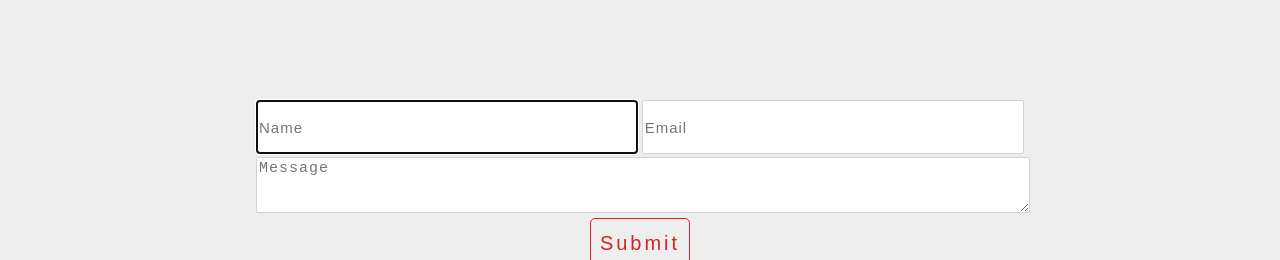
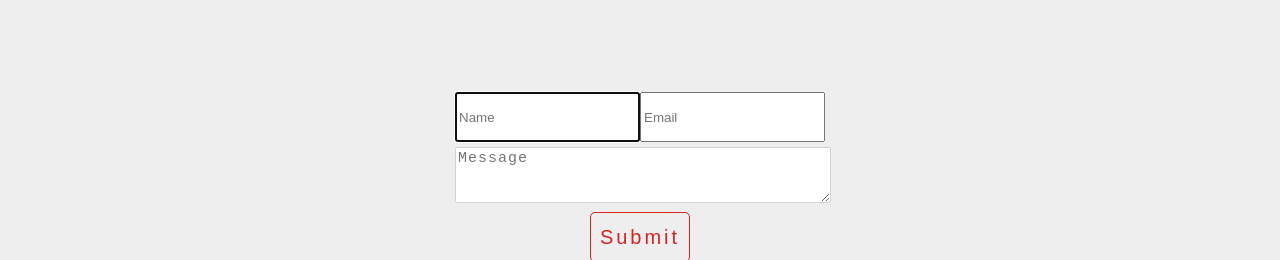
Before and after one commit to khottavong/portfolio, a plain HTML site: page index.html in a window 1280 px wide. Shown: the part 2540-2800 px from the top of the page. Drawn offline with nearby package versions, Linux system fonts and the light colour scheme.

Commit message:
buttons update

```diff
--- a/index.html
+++ b/index.html
@@ -29,22 +29,12 @@
     <div class='red-box'></div>
     <h1 class='name'>Sean <br> Khottavong</h1>
     <h1 class='title'> <br><span class='dev'>web developer</span></h1>
-
     <img class='pic' src="Image 5.png" alt="">
-
-
-
   </header>
 
 
 
-
-
-
   <section id='about'>
-
-
-
     <div class='about'>
       <h1>About</h1>
       <p>Hi, I'm Sean, an aspiring web-developer in the Chattanooga area. I'm a lover of music, art, and the outdoors and I like to employ elements and concepts of these interests into my work. Currently, I work as a refrigeration technician at a local,
@@ -80,24 +70,24 @@
 
 
 
-  <section class='contactsection'>
+  <section class='contact-section'>
     <div class='section-title'>
       <div class='filter'></div>
       <h1>Contact</h1>
     </div>
     <h1 id='contact'>If you like what you see, <br> let's get in touch.</h1>
 
+    <div class='form-container'>
       <form action="https://formspree.io/sean.khottavong@gmail.com" method="POST">
-      <div class='form-input'>
-        <input type="text" name="name" placeholder="Name" size="10" autofocus required>
+        <div class='input'>
+          <input type="text" name="name" placeholder="Name" autofocus required>
           <input type="email" name="userEmail" placeholder="Email" required>
         </div>
 
         <textarea class='form-text' name="user_message" placeholder="Message"></textarea>
-
         <input id='contactsubmit' type="submit">
       </form>
-
+    </div>
   </section>
 
 
--- a/styles.css
+++ b/styles.css
@@ -1,5 +1,4 @@
 body {
-  display: grid;
   margin: 0 auto;
   padding: 0;
   background-color: #eeeeee;
@@ -24,17 +23,16 @@ nav {
 nav a {
   text-decoration: none;
   color: #181F22;
-  padding: 10px 5px;
+  padding: 15px 5px;
   letter-spacing: 3px;
-  margin: 10px 7vw;
+  margin: 0 7vw;
   border: 2px solid transparent;
   font-weight: lighter;
 }
 
 nav a:hover {
-  border-bottom: 2px solid rgb(215, 35, 35);
-  border-top: 2px solid rgb(215, 35, 35);
-  border-radius: 15px;
+  border-bottom: 2px groove rgb(215, 35, 35);
+  /* border-top: 1px solid rgb(215, 35, 35); */
 }
 
 /* Header */
@@ -160,7 +158,7 @@ header {
   color: #D72323;
 }
 
-.contactsection {
+.contact-section {
   /* background: url('bg5.jpg') no-repeat center fixed;
   background-size: cover; */
   position: relative;
@@ -187,7 +185,7 @@ header {
   position: absolute;
   height: 100%;
   width: 100%;
-  background-color: rgba(100, 100, 100, 0.5);
+  background-color: rgba(100, 100, 100, 0.7);
 }
 
 .section-title h1 {
@@ -197,37 +195,22 @@ header {
   z-index: 2;
 }
 
-form {
+.form-container {
   display: flex;
   flex-direction: column;
   align-items: center;
   justify-content: center;
-  padding: 10px;
   margin: 75px auto;
   border-radius: 5px;
   width: 60%;
   /* border: 1px solid red; */
 }
 
-.form-input {
+.input {
   display: flex;
   justify-content: space-between;
-  -webkit-justify-content: space-between;
-  align-items: center;
-  /* border: 1px solid red; */
   width: 100%;
   height: 50px;
-  /* text-align: center; */
-}
-
-.form-input input {
-  width: 49%;
-  height: 100%;
-  border: 1px solid lightgray;
-  border-radius: 2px;
-  letter-spacing: 1px;
-  font-size: 15px;
-  font-weight: lighter;
 }
 
 .form-text {
@@ -292,8 +275,8 @@ i {
     font-size: 15px;
     text-decoration: none;
     letter-spacing: 1px;
-    padding: 5px 5px;
-    margin: 10px 3vw;
+    padding: 15px 5px;
+    margin: 0 3vw;
   }
   .projectsflex {
     display: grid;
```
Also changed, not shown: 1 other file. Lines whose indentation alone changed are shown as unchanged.
